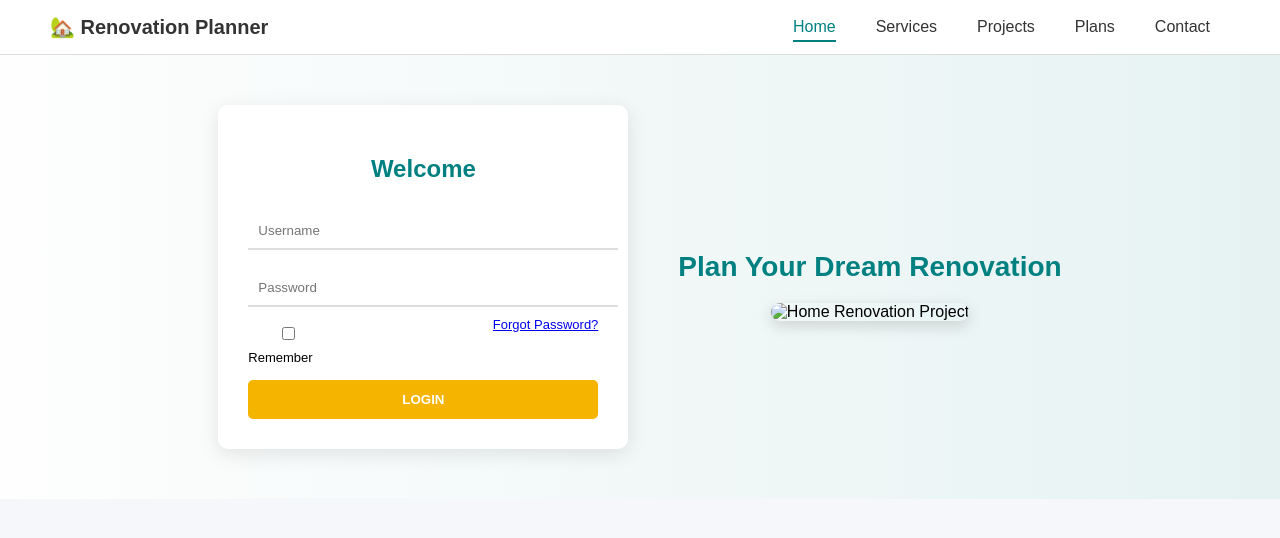
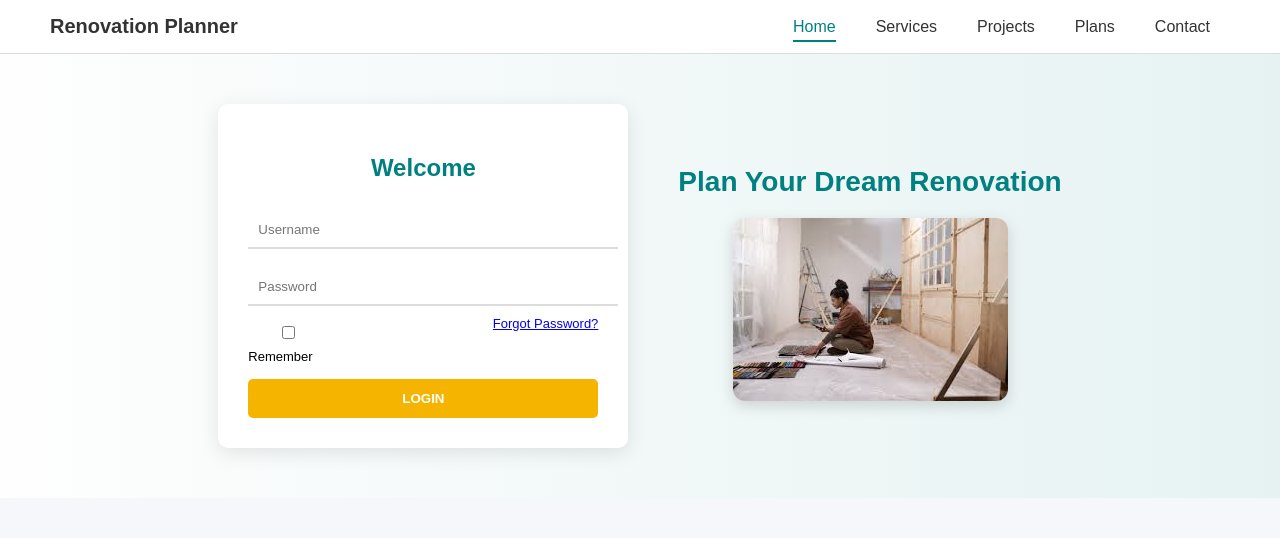
Before and after one commit to praji-05/Home-renovations.html, a plain HTML site: page index.html in a window 1280 px wide. Drawn offline with Linux system fonts and the light colour scheme.

Commit message:
Update index.html

```diff
--- a/index.html
+++ b/index.html
@@ -115,7 +115,7 @@
 
   <!-- Navbar -->
   <div class="navbar">
-    <div class="logo">🏡 Renovation Planner</div>
+    <div class="logo"> Renovation Planner</div>
     <ul>
       <li><a href="#" class="active">Home</a></li>
       <li><a href="#">Services</a></li>
@@ -140,7 +140,7 @@
     <div class="illustration">
       <h1>Plan Your Dream Renovation</h1>
       <!-- Real renovation themed image -->
-      <img src="images/home.jpeg" alt="Home Renovation Project">
+      <img src="home.jpeg" alt="Home Renovation Project">
 
 
 
```
